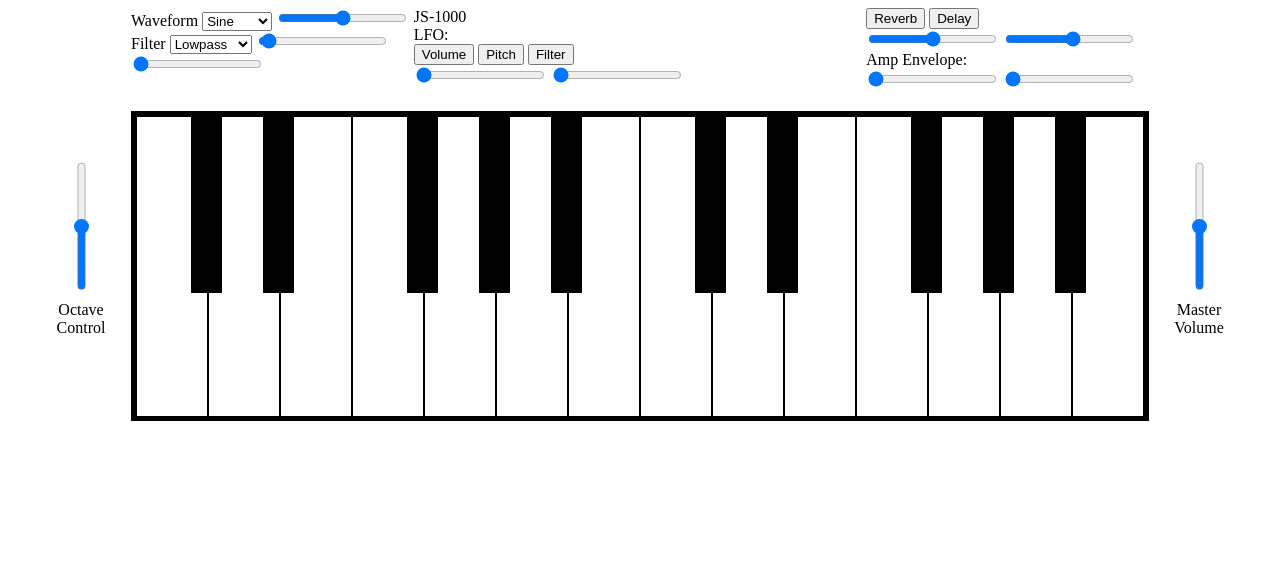
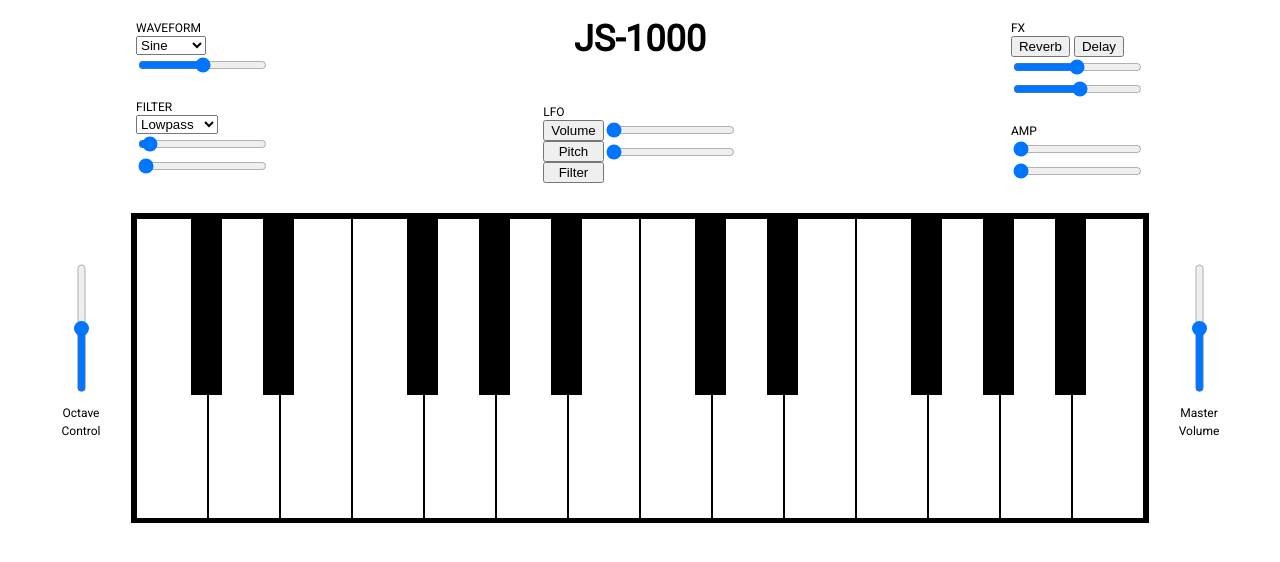
Before and after one commit to Ajay-Vishwanath/JS-1000, a website built with webpack: page index.html in a window 1280 px wide. Built offline with nearby package versions, Linux system fonts and the light colour scheme; no server answers.

Commit message:
More Styling

```diff
--- a/app/assets/stylesheets/control_panel.css
+++ b/app/assets/stylesheets/control_panel.css
@@ -8,3 +8,64 @@
     display: grid;
     grid-template-columns: 1fr 1.6fr 1fr;
 }
+
+.control-panel-left{
+    margin-left: 5px;
+}
+
+.oscillators{
+    padding-top: 10px;
+    padding-bottom: 10px;
+}
+
+.freq-filters{
+    padding-top: 10px;
+    padding-bottom: 10px;
+}
+
+.control-panel-middle{
+    display: flex;
+    flex-direction: column;
+    align-items: center;
+}
+
+.synth-name{
+    padding-top: 10px;
+    padding-bottom: 10px;
+    height: 70%;
+    font-family:  'Roboto', sans-serif;
+    font-size: 36px;
+    font-weight: bold;
+}
+
+.lfo-section{
+    padding-top: 10px;
+    padding-bottom: 10px;
+}
+
+.lfo-proper{
+    display: flex;
+}
+
+#lfo-buttons{
+    display: flex;
+    flex-direction: column;
+}
+
+
+.control-panel-right{
+    margin-right: 5px;
+    display: flex;
+    flex-direction: column;
+    align-items: flex-end;
+}
+
+.effects{
+    padding-top: 10px;
+    padding-bottom: 10px;
+}
+
+.asdr-envelope{
+    padding-top: 10px;
+    padding-bottom: 10px;
+}
--- a/app/assets/stylesheets/keyboard.css
+++ b/app/assets/stylesheets/keyboard.css
@@ -51,7 +51,7 @@
 .octave-control-text-container{
     margin: 0 auto;
     height: 30%;
-    width: 80px;
+    width: 60px;
     text-align: center;
 }
 
--- a/app/assets/stylesheets/main.css
+++ b/app/assets/stylesheets/main.css
@@ -8,3 +8,8 @@ body{
     margin: 0 auto;
     width: 1218px;
 }
+
+span{
+    font-family:  'Roboto', sans-serif;
+    font-size: 12px;
+}
--- a/index.html
+++ b/index.html
@@ -8,6 +8,7 @@
     <link rel="stylesheet" href="app/assets/stylesheets/keyboard.css">
         <link rel="stylesheet" href="app/assets/stylesheets/main.css">
         <link rel="stylesheet" href="app/assets/stylesheets/control_panel.css">
+        <link href="https://fonts.googleapis.com/css?family=Roboto&display=swap" rel="stylesheet">
 </head>
 <body>
     <div class="synth-body">
@@ -18,13 +19,14 @@
                 <div class="control-panel-left">
                     <!-- oscillators  -->
                     <div class="oscillators">
+                        <span>WAVEFORM</span>
                         <div class="oscillator-one">
-                        <span>Waveform</span>
                             <select id="waveform">
                                 <option value="sine">Sine</option>
                                 <option value="square">Square</option>
                                 <option value="triangle">Triangle</option>
                             </select>
+                            <br/>
                             <!-- <span>Gain</span> -->
                             <input type="range" min="0" max="1" step="0.1" value="0.5" id="gain">
                         </div>
@@ -32,16 +34,18 @@
 
                     <!-- filters  -->
                     <div class="freq-filters">
+                        <span>FILTER</span>
                         <div class='filter-one'>
-                            <span>Filter</span>
                             <select id="filterType">
                                 <option value="lowpass" selected="selected">Lowpass</option>
                                 <option value="bandpass">Bandpass</option>
                                 <option value="highpass">Highpass</option>
                             </select>
+                            <br />
                             <!-- <span>Filter Frequency:</span> -->
                             <input id="filterFrequency" type="range" min="20" max="10000.0"
                             step="10" value="350.0">
+                            <br />
                             <!-- <span>Filter Resonance:</span> -->
                             <input id="filterResonance" type="range" min="1.0" max="30.0" step=".05" value="1">
                         </div>
@@ -56,7 +60,8 @@
 
                     <!-- LFO  -->
                     <div class="lfo-section">
-                        <span>LFO:</span>
+                        <span>LFO</span>
+                        <div class=lfo-proper>
                             <div id="lfo-buttons">
                                 <button class="lfo-button" id="lfo-amp">Volume</button>
                                 <button class="lfo-button" id="lfo-pitch">Pitch</button>
@@ -65,8 +70,10 @@
                             <div id="lfo-controls">
                                 <!-- <span>Depth:</span> -->
                                 <input type="range" min="0" max="1" step=".05" value="0" id="lfo-depth">
+                                <br />
                                 <!-- <span>Frequency:</span> -->
                                 <input type="range" min="0" max="12" step=".05" value="0" id="lfo-frequency">
+                            </div>
                         </div>
                     </div>
                 </div>
@@ -74,6 +81,7 @@
                 <div class="control-panel-right">
                     <!-- Effects  -->
                     <div class="effects">
+                        <span>FX</span>
                         <div class="effects-buttons">
                             <button id="reverb-button">Reverb</button>
                             <button id="delay-button">Delay</button>
@@ -81,6 +89,7 @@
                         <div class="effects-inputs">
                             <!-- <span>Delay Time:</span> -->
                             <input type="range" id="delay-time" min="0" max="1" value=".5" step="0.05">
+                            <br />
                             <!-- <span>Delay Feedback</span> -->
                             <input type="range" id="feedback" min="0" max=".95" value=".5" step="0.05">
                         </div>
@@ -88,10 +97,11 @@
 
                     <!-- ASDR  -->
                     <div class="asdr-envelope">
-                        <span>Amp Envelope:</span>
+                        <span>AMP</span>
                         <div id="asdr-controls">
                             <!-- <span>Attack:</span> -->
                             <input type="range" min="0" max="2" step=".1" value="0" id="attack-envelope">
+                            <br />
                             <!-- <span>Release:</span> -->
                             <input type="range" min="0" max="2" step=".1" value="0" id="release-envelope">
                         </div>
```
Lines whose indentation alone changed are shown as unchanged.
